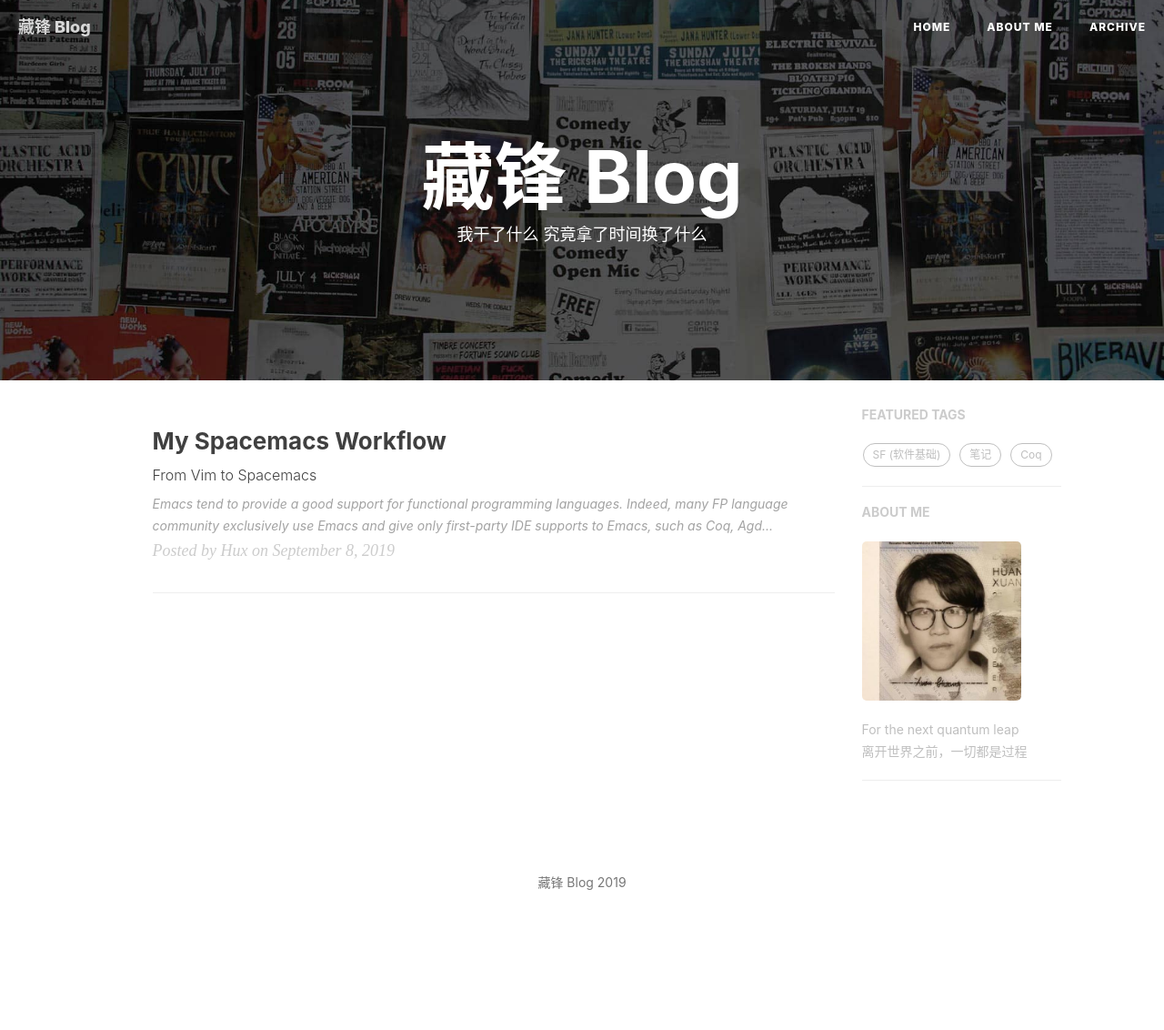
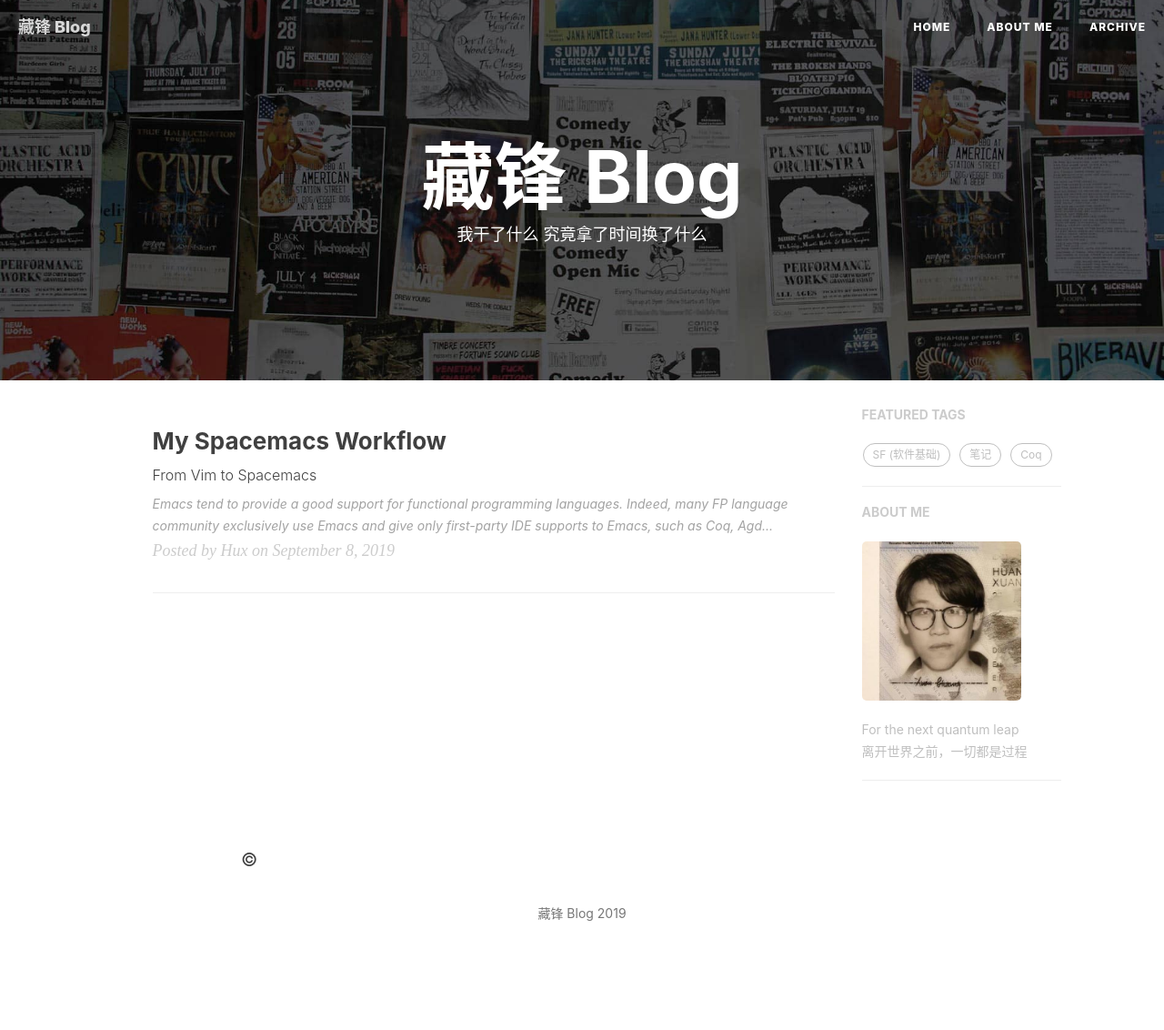
Before and after one commit to Justbreak/Justbreak.github.io, a Jekyll site: the page built from index.html, in a window 1280 px wide. Shown: the whole page at 91% size. Built offline with Jekyll 4.4.1, drawn with Linux system fonts in a browser that asks for light colours; nearby versions of some CDN libraries; the list of posts is cut into pages by our own code; comment, search, counter and statistics services are not loaded; before the commit the page ends 1098 px from its top, so only the background shows below that; grey boxes are pictures that could not be loaded.

Commit message:
add jekyll model and last one

```diff
--- a/_includes/footer.html
+++ b/_includes/footer.html
@@ -4,7 +4,7 @@
         <div class="row">
             <div class="col-lg-8 col-lg-offset-2 col-md-10 col-md-offset-1">
                 <!-- SNS Link -->
-                {% include sns-links.html center=true %}
+                &copy; {% include sns-links.html center=true %}
                 <p class="copyright text-muted">
                     {{ site.title }} {{ site.time | date: '%Y' }}
                     <br>
```
